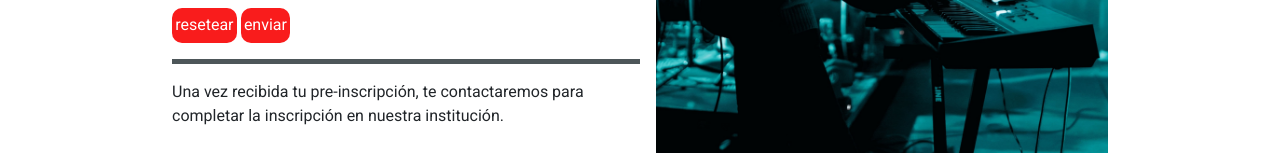
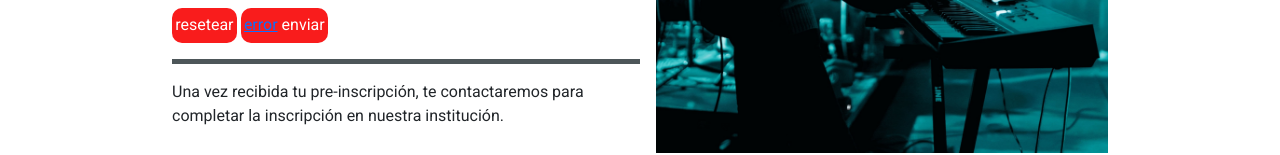
Before and after one commit to alejandromillangomez/proyecto-coder1, a plain HTML site: page pages/preinscripcion.html in a window 1280 px wide. Shown: the part 842-997 px from the top of the page. Drawn offline with nearby package versions, Linux system fonts and the light colour scheme.

Commit message:
Update preinscripcion.html

```diff
--- a/pages/preinscripcion.html
+++ b/pages/preinscripcion.html
@@ -115,7 +115,7 @@ height="0" width="0" style="display:none;visibility:hidden"></iframe></noscript>
                     </div>
                 <div class="contenedor-p__btn">
                     <button class="btn-forms" type="reset">resetear</button>
-                    <button class="btn-forms" type="submit"> enviar</button>
+                    <button class="btn-forms" type="submit">  <a href="pages/error.html">error</a> enviar</button>
                 </div>
                 </form>
                 <span class="contenedor-p__linea"></span>
```
